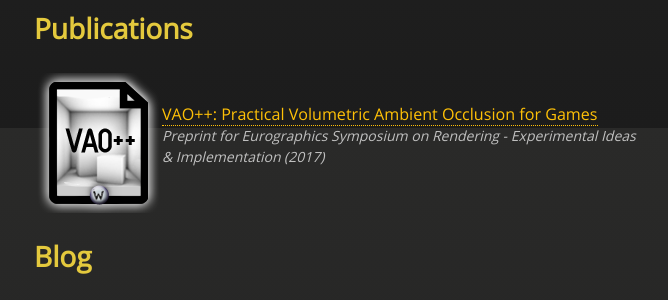
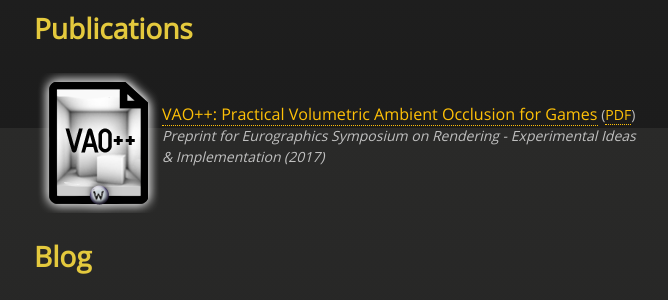
Before and after one commit to projectwilberforce/projectwilberforce.github.io, a Jekyll site: the page built from index.html, in a window 1280 px wide. Shown: the part 772-1072 px from the top of the page, without its empty margins (301-969 px from the left). Built offline with Jekyll 4.4.1, drawn with Linux system fonts in a browser that asks for light colours; nearby versions of some CDN libraries.

Commit message:
direct vaopaper dl link to main page

```diff
--- a/index.html
+++ b/index.html
@@ -24,7 +24,7 @@ title: Project Wilberforce Webpage
     <img src="images/icon_vao_paper.png" style="float:left;">
     <div style="padding-top: 30px;">
       <span>
-        <a href="vaopaper" style="font-size: 115%;">VAO++: Practical Volumetric Ambient Occlusion for Games</a><br/>
+        <a href="vaopaper" style="font-size: 115%;">VAO++: Practical Volumetric Ambient Occlusion for Games</a> (<b><a href="vaopaper/e_1005_CRC.pdf">PDF</a></b>)<br/>
         <em>Preprint for Eurographics Symposium on Rendering - Experimental Ideas & Implementation (2017)</em>
       </span>
     </div>
```
